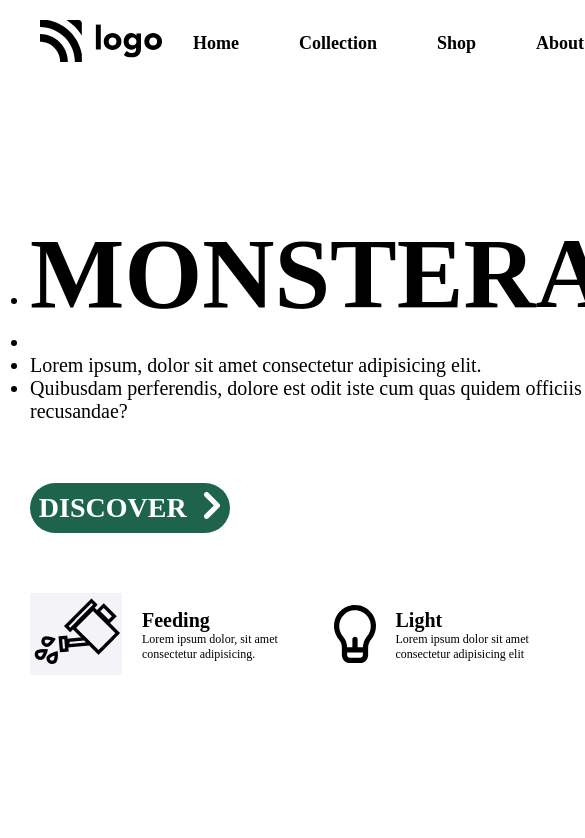
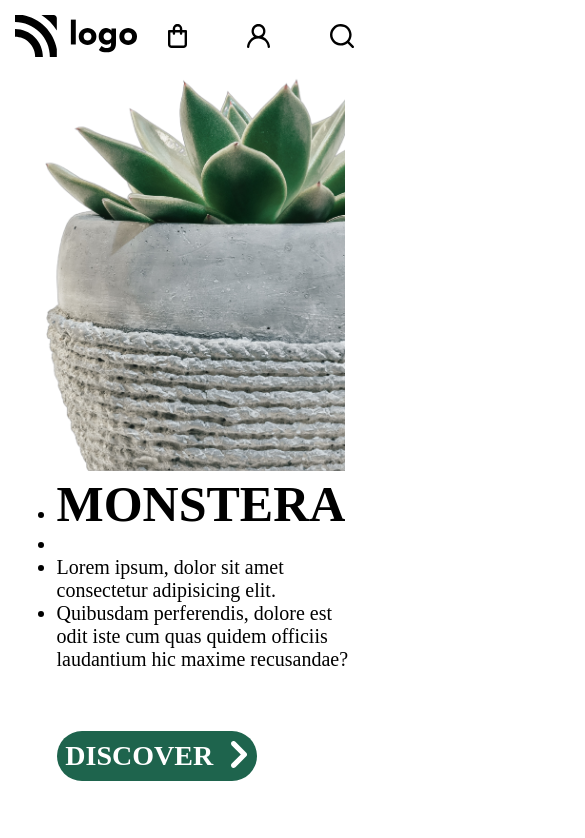
Before and after one commit to Therushi/Plant-Home-Page, a website: page index.html in a window 390 px wide. Shown: the top 838 px of the page, 585 px wide, since content can reach past the window. Drawn offline with Linux system fonts and the light colour scheme; a web font is replaced by a local one.

Commit message:
added mobile responsive and README file

```diff
--- a/index.html
+++ b/index.html
@@ -93,6 +93,40 @@
       }
       .midWholePart13Parts {
         margin-right: 15px;
+      }
+      @media screen and (max-width: 678px) {
+        #navMid {
+          display: none;
+        }
+        #navbarMonstera {
+          padding: 15px;
+        }
+        #midWhole {
+          display: flex;
+          flex-direction: column-reverse;
+        }
+        #imgMain {
+          width: 300px;
+        }
+        #monstera {
+          font-size: 50px;
+        }
+        #midWholePart11 {
+          width: 100px;
+        }
+        #midWhole {
+          padding: 0%;
+        }
+        #midWholePart11 div ul li {
+          width: 300px;
+        }
+        #midWholePart13 {
+          flex-direction: column;
+          gap: 40px;
+        }
+        #midWhole {
+          margin-bottom: 50px;
+        }
       }
     </style>
   </head>
```
Also changed, not shown: README.md (added).
